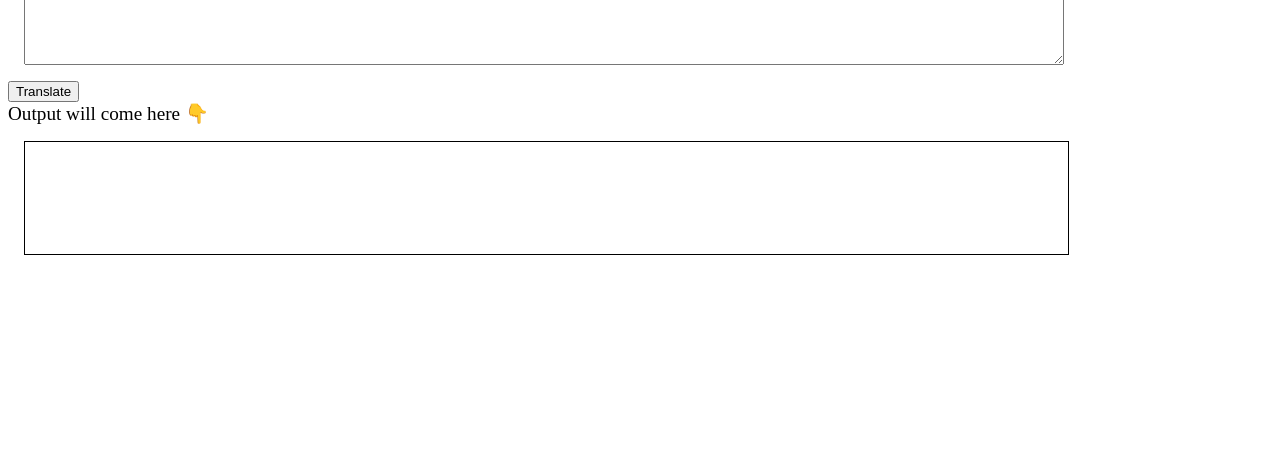
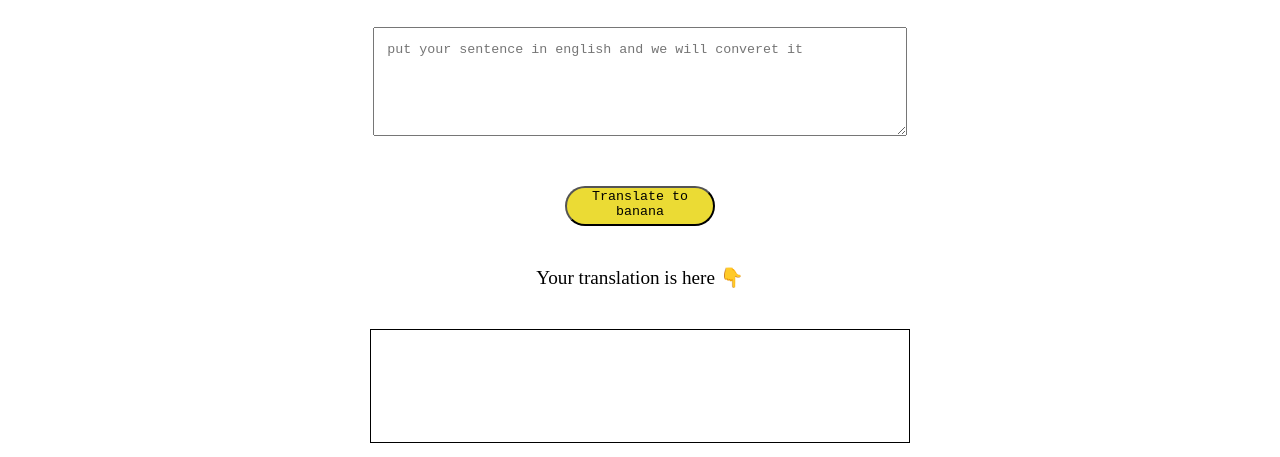
Before and after one commit to vidhathat/Banana-ChatApp, a plain HTML site: page talk_banana/index.html in a window 1280 px wide. Shown: the part 124-581 px from the top of the page. Drawn offline with Linux system fonts and the light colour scheme.

Commit message:
Added styling

```diff
--- a/talk_banana/index.html
+++ b/talk_banana/index.html
@@ -1,39 +1,31 @@
 <!DOCTYPE html>
 <html lang="en">
+
+<link rel="stylesheet" href="main.css">
 <head>
     <meta charset="UTF-8">
     <meta http-equiv="X-UA-Compatible" content="IE=edge">
     <meta name="viewport" content="width=device-width, initial-scale=1.0">
     <title>Banana Game</title>
-    <style>
-        textarea{
-            width: 80%;
-            height: 10vh;
-            display: block;
-            margin: 1rem;
-            padding: 1em;
-        }
-        #output{
+</head>
+<body >
+    <div class="title">
+    <h1>Banana Talk</h1>
+    </div>
+    <div class="main-sec">
+    <textarea id="txt-input" placeholder="put your sentence in english and we will converet it "></textarea>
+    <button id="btn-translate" class="btn"> Translate to banana</button>
 
-            border: 1px solid black;
-            height: 10vh;
-            width: 80%;
-            margin: 1rem;
-            padding: 1rem;
-
-        }
-    </style>
-
-</head>
-<body>
-
-    <h1>Talk banana</h1>
-    <textarea id="txt-input" placeholder="put your sentence in english and we will converet it "></textarea>
-    <button id="btn-translate"> Translate </button>
-
-    <div style="font-size: larger;">
-    Output will come here 👇</div>
-    <div id="output"></div>
+    <div class="output-txt"> Your translation is here 👇</div>
+    <div id="output" class="txt-box2"></div>
+</div>
+<footer class="title">
+    <h2>About</h2>
+    <p>Are you a fan of minions? Did you know that the gibberish they
+        say is an actual language. Use the translator to convert your
+        text from English to Minion speak or Banana language
+    </p>
+</footer>
     <script src="app.js" type="text/javascript"></script>
 
 </body>
--- /dev/null
+++ b/talk_banana/main.css
@@ -0,0 +1,49 @@
+
+body{
+
+}
+textarea{
+    width: 40%;
+    height: 10vh;
+    display: block;
+    margin: 1rem;
+    margin: 0 auto ;
+    padding: 1em;
+}
+#output{
+
+    border: 1px solid black;
+    height: 10vh;
+    width: 40%;
+    margin: 1rem;
+    padding: 1rem;
+    margin: 0 auto;
+
+}
+.title{
+    background-color: #ebcc34;
+    height: 100px;
+    text-align: center;
+    margin-bottom: 30px;
+
+}
+
+.btn{
+    display: flex;
+    margin: 0 auto;
+    margin-top: 50px ;
+    background-color: #ebdb34;
+    border-radius: 3em;
+    font-family: 'Courier New', Courier, monospace;
+    height: 40px;
+    width: 150px;
+    text-align: center;
+
+
+}
+.output-txt{
+    font-size: larger;
+    text-align: center;
+    margin: 40px;
+
+}
```
